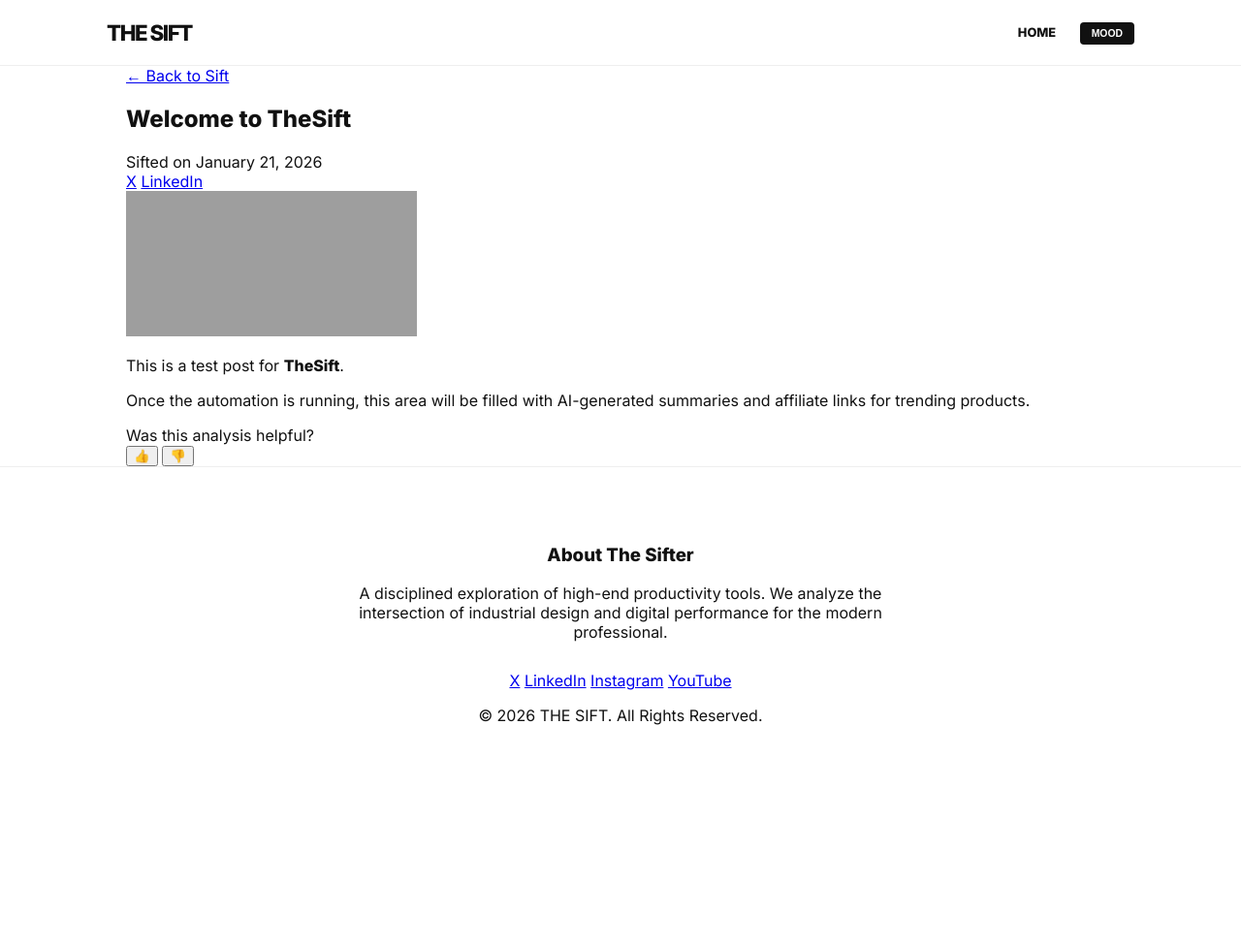
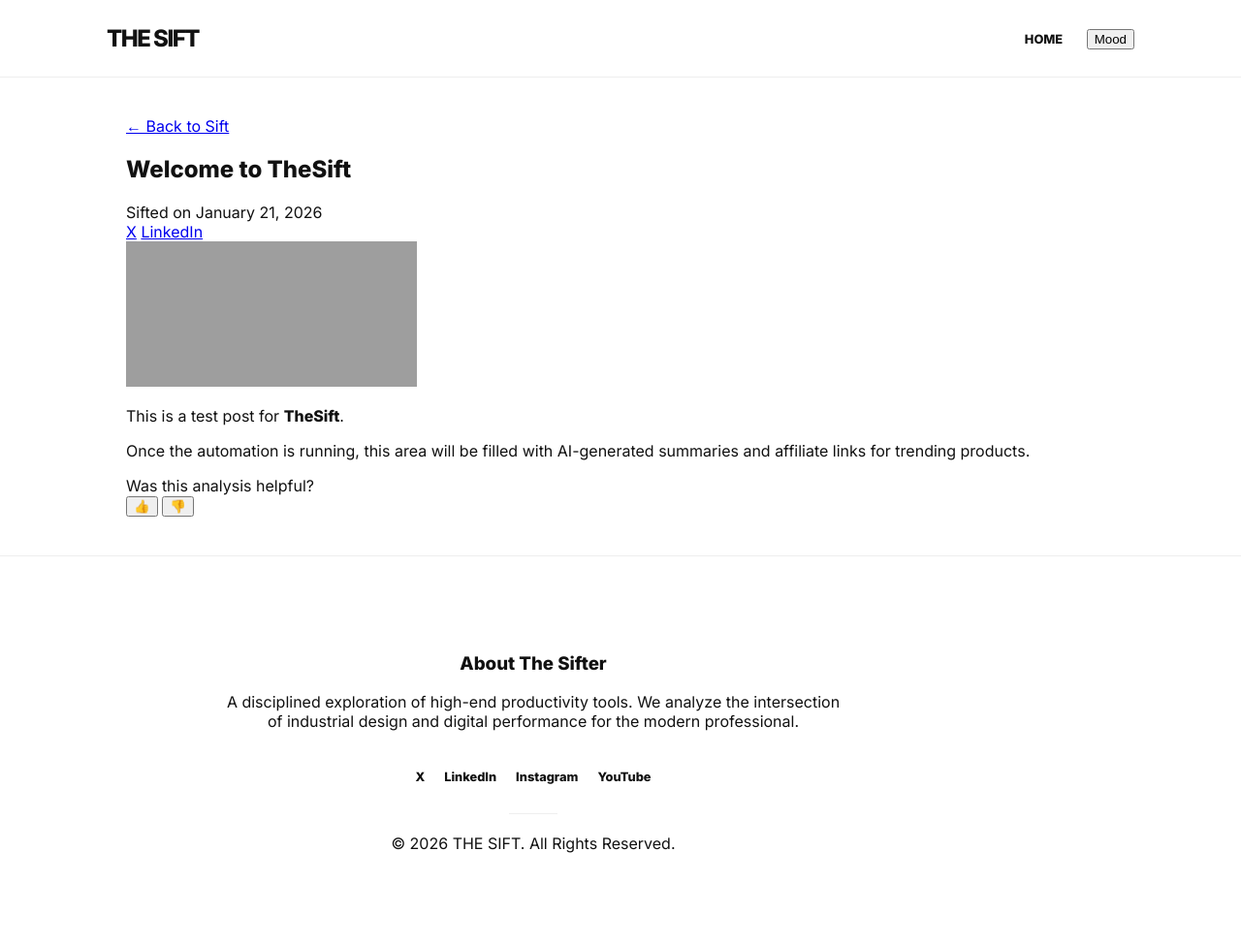
Before and after one commit to 174hz/thesift, a Jekyll site: the page built from _posts/2026-01-21-welcome.md, in a window 1280 px wide. Shown: the whole page at 97% size. Built offline with Jekyll 4.4.1, drawn with Linux system fonts in a browser that asks for light colours; before the commit the page ends 900 px from its top, so only the background shows below that; grey boxes are pictures that could not be loaded.

Commit message:
Update style.scss

```diff
--- a/assets/css/style.scss
+++ b/assets/css/style.scss
@@ -10,28 +10,20 @@
 
 [data-theme="dark"], [data-theme="graphite"] {
   --bg-color: #0c0c0c;
-  --text-color: #ffffff; // Force white text
+  --text-color: #ffffff;
   --border-color: #222222;
   --muted-text: #999999;
 }
 
-[data-theme="ivory"] {
-  --bg-color: #fdfcf8;
-  --text-color: #333333;
-  --border-color: #e8e4d8;
-}
-
-/* 1. FORCE THE CENTERED STACK */
 body {
     margin: 0;
-    padding: 0;
     background: var(--bg-color);
     color: var(--text-color);
     font-family: 'Inter', sans-serif;
     display: flex;
     flex-direction: column;
-    align-items: center; /* This centers the children */
-    overflow-x: hidden;
+    align-items: center;
+    transition: background 0.3s;
 }
 
 .site-wrapper {
@@ -39,54 +31,40 @@
     max-width: var(--max-width);
     padding: 0 20px;
     box-sizing: border-box;
-    margin: 0 auto; /* Extra centering safety */
 }
 
-/* 2. HEADER FIX */
-.main-header {
-    width: 100%;
-    border-bottom: 1px solid var(--border-color);
-    padding: 20px 0;
-}
+/* HEADER & LOGO */
+.main-header { width: 100%; border-bottom: 1px solid var(--border-color); padding: 25px 0; display: flex; justify-content: center; }
 .header-flex { display: flex; justify-content: space-between; align-items: center; }
-.logo { font-weight: 800; font-size: 1.4rem; text-decoration: none; color: var(--text-color); letter-spacing: -1.5px; }
+.logo { font-weight: 800; font-size: 1.5rem; text-decoration: none; color: var(--text-color); letter-spacing: -1.5px; }
 .main-nav a { text-decoration: none; color: var(--text-color); font-size: 0.8rem; font-weight: 700; text-transform: uppercase; margin-right: 20px; }
-#theme-cycle { background: var(--text-color); color: var(--bg-color); border: none; padding: 6px 12px; border-radius: 4px; cursor: pointer; font-size: 0.65rem; font-weight: 700; text-transform: uppercase; }
 
-/* 3. HERO (ANTI-BALLOON) */
-.latest-analysis-hero {
-    width: 100%;
-    margin: 40px 0;
-}
-.hero-image-container {
-    width: 100%;
-    aspect-ratio: 21 / 9;
-    border-radius: 4px;
-    overflow: hidden;
-    position: relative;
-    background: #000;
-}
-.hero-image-container img { width: 100%; height: 100%; object-fit: cover; opacity: 0.8; }
-.hero-overlay { position: absolute; bottom: 0; left: 0; padding: 30px; width: 100%; box-sizing: border-box; background: linear-gradient(transparent, rgba(0,0,0,0.8)); }
-.hero-title { color: #fff !important; font-size: 2rem; margin: 10px 0 0 0; }
+/* HERO (FIXED WIDTH) */
+.hero-block { margin: 40px 0; width: 100%; }
+.hero-img-box { width: 100%; aspect-ratio: 21 / 9; overflow: hidden; border-radius: 4px; position: relative; background: #000; }
+.hero-img-box img { width: 100%; height: 100%; object-fit: cover; opacity: 0.8; }
+.hero-overlay { position: absolute; bottom: 0; left: 0; padding: 30px; }
+.hero-title { color: #fff !important; font-size: 2.2rem; margin: 10px 0 0 0; text-decoration: none; display: block; }
 
-/* 4. THE TWO-BLOCK GRID */
-.post-grid {
-    display: grid;
-    grid-template-columns: 1fr 1fr;
-    gap: 40px;
-    margin-bottom: 60px;
-}
-.post-card { text-decoration: none; color: inherit; display: block; }
-.post-image { width: 100%; aspect-ratio: 16/9; border-radius: 4px; overflow: hidden; margin-bottom: 15px; background: #eee; }
+/* GRID */
+.post-grid { display: grid; grid-template-columns: 1fr 1fr; gap: 40px; margin-bottom: 60px; }
+.post-card { text-decoration: none; color: inherit; }
+.post-image { width: 100%; aspect-ratio: 16/9; overflow: hidden; border-radius: 4px; background: #eee; margin-bottom: 15px; }
 .post-image img { width: 100%; height: 100%; object-fit: cover; }
-.post-title { font-size: 1.2rem; margin: 10px 0; font-weight: 700; color: var(--text-color); }
-.post-excerpt { font-size: 0.9rem; color: var(--muted-text); line-height: 1.6; }
+.post-title { font-size: 1.3rem; margin: 10px 0; color: var(--text-color) !important; text-decoration: underline; text-decoration-color: var(--border-color); }
 
-/* 5. FOOTER FIX */
-.main-footer { width: 100%; padding: 60px 0; background: var(--bg-color); border-top: 1px solid var(--border-color); text-align: center; }
-.about-sifter { max-width: 600px; margin: 0 auto 30px auto; }
-.footer-links { display: flex; justify-content: center; gap: 20px; list-style: none; padding: 0; }
-.footer-links a { text-decoration: none; color: var(--muted-text); font-size: 0.75rem; font-weight: 700; text-transform: uppercase; }
+/* ARTICLE PAGE - PRECISE VIDEO WIDTH */
+.post-article { margin: 40px 0; width: 100%; }
+.video-wrapper { width: 100%; aspect-ratio: 16/9; border-radius: 4px; overflow: hidden; margin: 30px 0; }
+.video-wrapper iframe { width: 100%; height: 100%; }
+.post-content { line-height: 1.8; font-size: 1.1rem; color: var(--text-color); }
+.post-content a { color: var(--text-color) !important; text-decoration: underline; font-weight: 700; }
 
-@media (max-width: 850px) { .post-grid { grid-template-columns: 1fr; } .hero-image-container { aspect-ratio: 16/9; } }
+/* FOOTER */
+.main-footer { width: 100%; padding: 80px 0; text-align: center; border-top: 1px solid var(--border-color); }
+.about-sifter { max-width: 650px; margin: 0 auto 40px auto; }
+.social-bar { display: flex; justify-content: center; gap: 20px; margin-bottom: 30px; font-weight: 800; font-size: 0.8rem; }
+.social-bar a { color: var(--text-color); text-decoration: none; }
+.footer-divider { height: 1px; width: 50px; background: var(--border-color); margin: 0 auto 20px auto; }
+
+@media (max-width: 850px) { .post-grid { grid-template-columns: 1fr; } }
```
